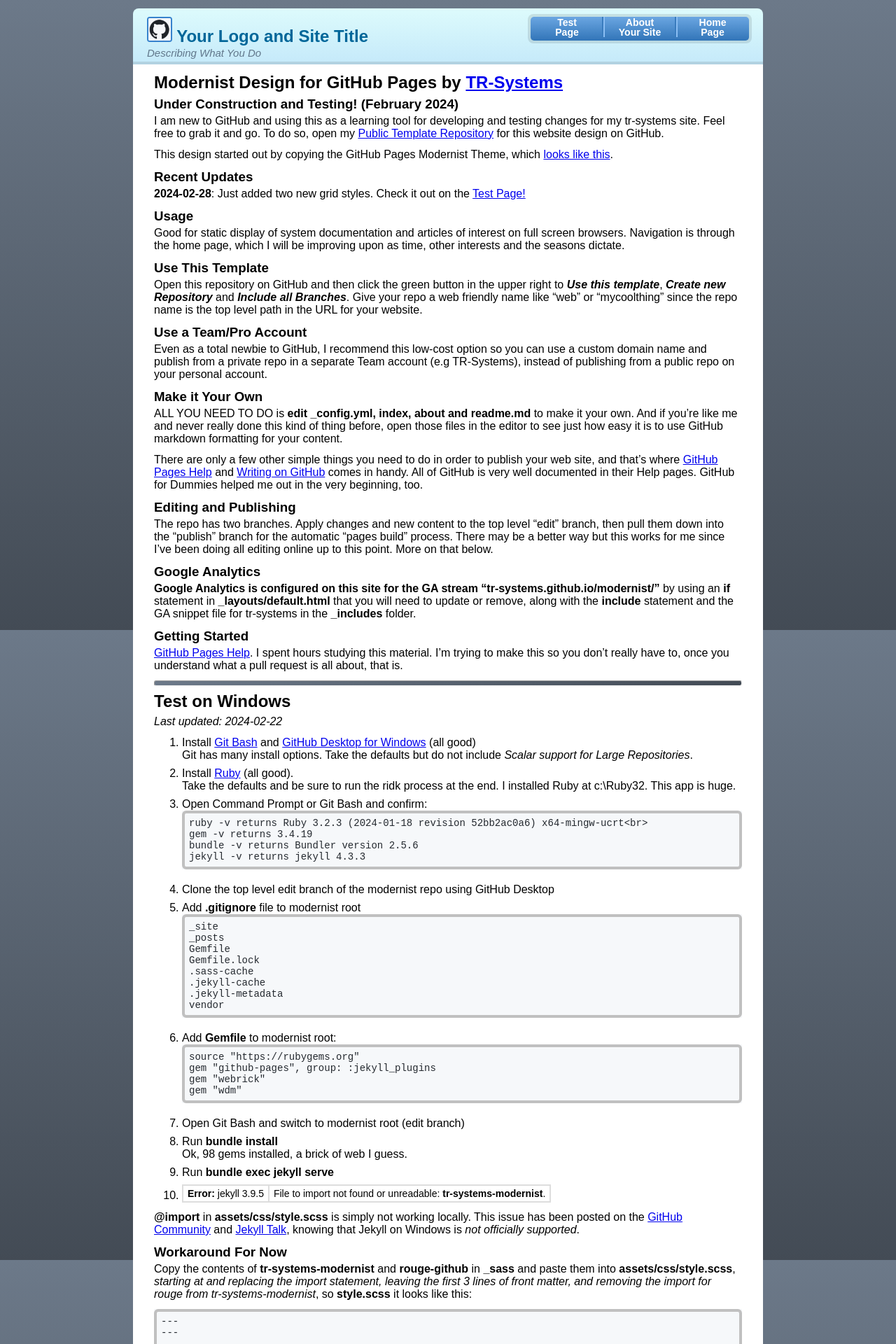
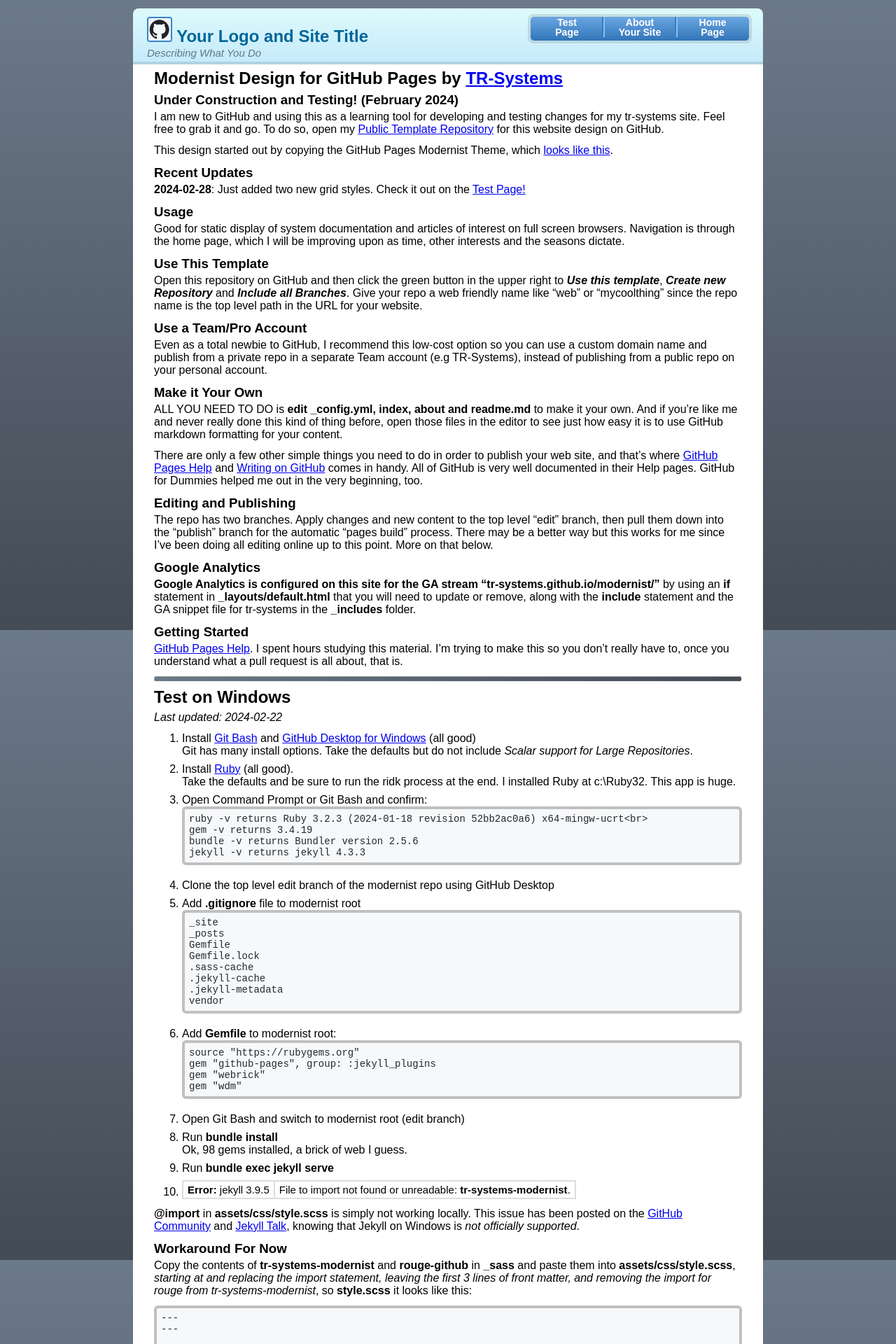
Before and after one commit to TR-Systems/modernist, a Jekyll site: the page built from index.md, in a window 1280 px wide. Shown: the top 1920 px of the page at 70% size. Built offline with Jekyll 4.4.1, drawn with Linux system fonts in a browser that asks for light colours; our own code applies the rules of GitHub Pages for plain Markdown files.

Commit message:
Update tr-systems-modernist.scss

```diff
--- a/_sass/tr-systems-modernist.scss
+++ b/_sass/tr-systems-modernist.scss
@@ -17,11 +17,10 @@
   min-height: calc(100% - 100px);
 }
 
-/* Removed background color and changed width to 900 */
 .wrapper {
   width: 900px;
-  margin: 0 auto;
-  border-radius: 8px;
+  margin: 0 auto;      /* centers the wrapper on page */
+  padding-bottom: 8px; /* space between wrapper and footer */
 }
 
 header, section, footer {
@@ -144,7 +143,7 @@
 }
 
 section {
-  padding:12px 30px; /* margins for content in the wrapper */
+  padding: 6px 30px 1px; /* margins for content in the wrapper */
   background: white;
   border-radius: 0 0 8px 8px;
   position: relative;
@@ -167,6 +166,20 @@
 .grid-6633 {
   display: grid;
   grid-template-columns: 2fr 1fr;
+  max-width: 900px; /* Same as Wraper */
+  margin: 0 0 12px;
+  grid-column-gap: 32px;
+  .c1 {
+    hr {height: 3px;}
+  }
+  .c2 {
+    hr {height: 3px;}
+  }
+}
+
+.grid-3366 {
+  display: grid;
+  grid-template-columns: 1fr 2fr;
   max-width: 900px; /* Same as Wraper */
   margin: 0 0 12px;
   grid-column-gap: 32px;
@@ -213,7 +226,7 @@
 /* Table design from W3Schools example, with mods */
 table {
   font-family: Arial, Helvetica, sans-serif;
-  font-size: 14px;
+  font-size: 15px;
   border-collapse: collapse;
   width: auto;
 }
@@ -234,7 +247,7 @@
 tr:hover {background-color: aliceblue;}
 
 blockquote {
-  font-size: 14px;
+  font-size: 15px;
   margin: 0 0 12px;
   padding: 3px 6px 3px 6px;
   border: 4px solid silver;
```
